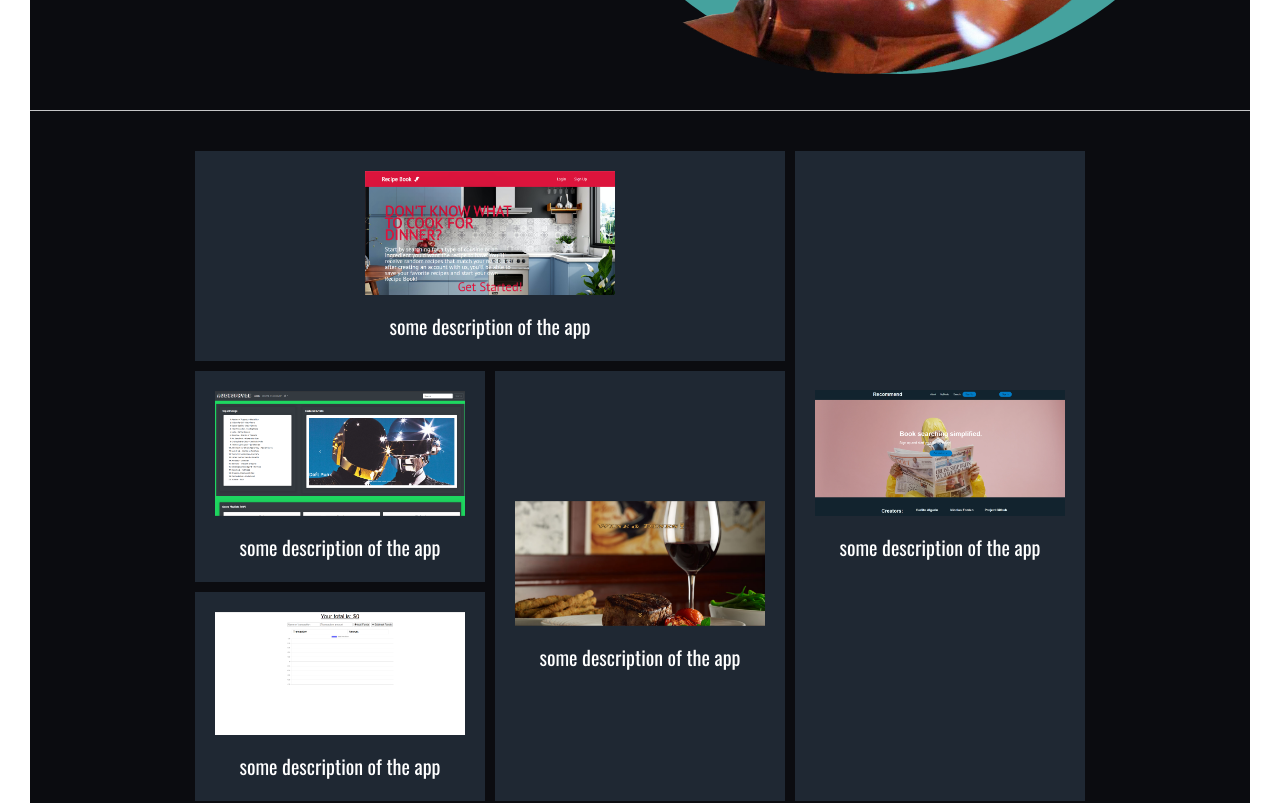
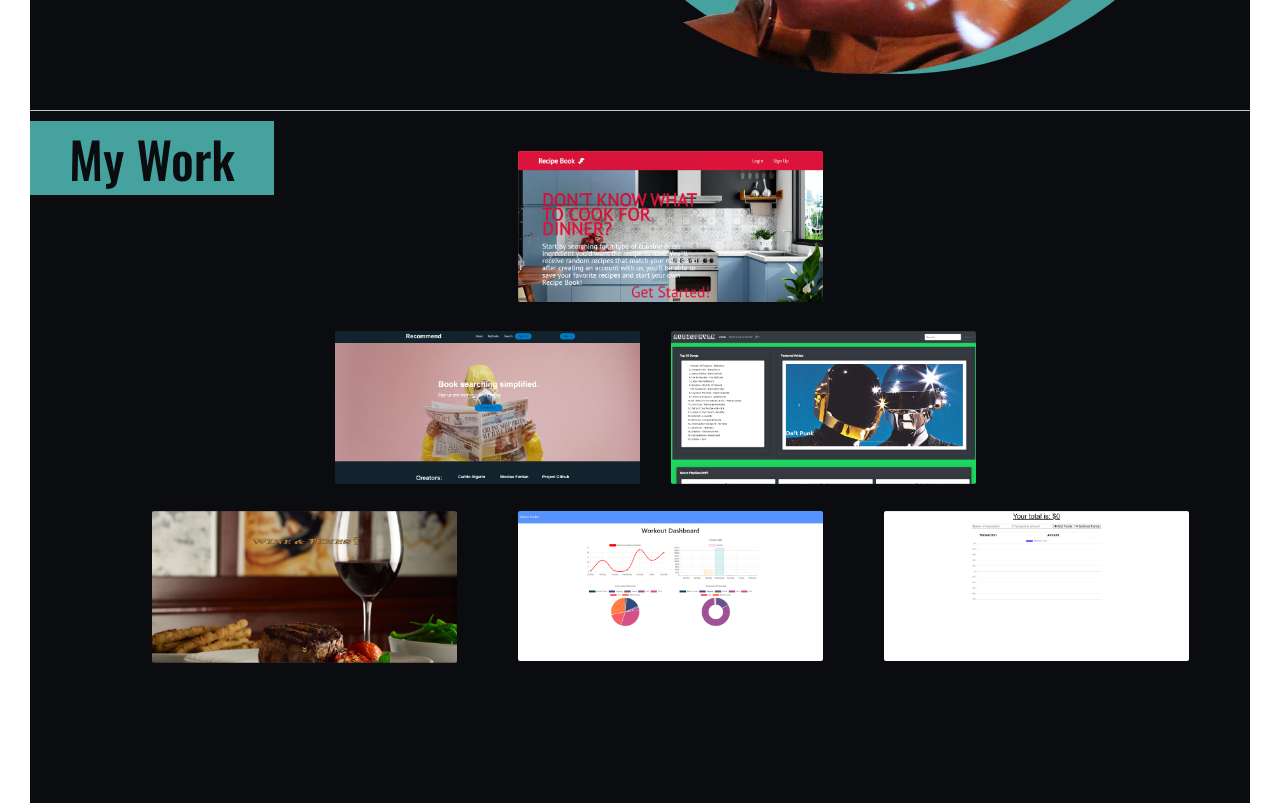
Before and after one commit to Carlito1113/new-portfolio, a React (Create React App) app: page / in a window 1280 px wide. Shown: the part 720-1523 px from the top of the page. Built offline with nearby package versions, Linux system fonts and the light colour scheme.

Commit message:
removed grid code

```diff
--- a/src/components/works/Works.jsx
+++ b/src/components/works/Works.jsx
@@ -9,175 +9,74 @@ import expensetracker from '../../assets/img/expensetracker.png';
 
 export default function Works() {
   return (
-    // <div className="work" id="portfolio">
-    //   <h1 className="work__header">My Work</h1>
-    //     <a
-    //       href="https://recipebook-2096c.web.app/"
-    //       rel="noreferrer"
-    //       target="_blank"
-    //     >
-    //       <img
-    //         src={recipebook}
-    //         alt="recipebook app"
-    //         className="work__image work__image--p1"
-    //       />
-    //     </a>
-    //     <a
-    //       href="https://recom-mend.herokuapp.com"
-    //       rel="noreferrer"
-    //       target="_blank"
-    //     >
-    //       <img
-    //         src={recommend}
-    //         alt="recommend app"
-    //         className="work__image work__image--p2"
-    //       />
-    //     </a>
-    //     <a
-    //       href="https://audiophyle-music-platform.herokuapp.com/"
-    //       rel="noreferrer"
-    //       target="_blank"
-    //     >
-    //       <img
-    //         src={audiophyle}
-    //         alt="audiophyle app"
-    //         className="work__image work__image--p3"
-    //       />
-    //     </a>
-    //     <a
-    //       href="https://andrewrb22.github.io/-.theFederationOfCoders-/"
-    //       rel="noreferrer"
-    //       target="_blank"
-    //     >
-    //       <img
-    //         src={wineanddines}
-    //         alt="wine and dines app"
-    //         className="work__image work__image--p4"
-    //       />
-    //     </a>
-    //     <a
-    //       href="https://infinite-journey-49679.herokuapp.com/"
-    //       rel="noreferrer"
-    //       target="_blank"
-    //     >
-    //       <img
-    //         src={fitnesstracker}
-    //         alt="fitness tracker app"
-    //         className="work__image work__image--p5"
-    //       />
-    //     </a>
-    //     <a
-    //       href="https://damp-falls-85688.herokuapp.com/"
-    //       rel="noreferrer"
-    //       target="_blank"
-    //     >
-    //       <img
-    //         src={expensetracker}
-    //         alt="expense tracker app"
-    //         className="work__image work__image--p6"
-    //       />
-    //     </a>
-    // </div>
-
-    <div className="works" id='portfolio'>
-      <div className="portfolio">
-        <div className="portfolio__project">
-          <div className="portfolio__project--box">
+    <div className="work" id="portfolio">
+      <h1 className="work__header">My Work</h1>
         <a
           href="https://recipebook-2096c.web.app/"
+          rel="noreferrer"
           target="_blank"
-              rel="noreferrer"
         >
           <img
             src={recipebook}
-                alt="recipe app"
-                className="portfolio__project--image"
+            alt="recipebook app"
+            className="work__image work__image--p1"
           />
         </a>
-            <p>some description of the app</p>
-          </div>
-        </div>
-        <div className="portfolio__project">
-          <div className="portfolio__project--box">
         <a
-              href="https://recipebook-2096c.web.app/"
+          href="https://recom-mend.herokuapp.com"
+          rel="noreferrer"
           target="_blank"
-              rel="noreferrer"
         >
           <img
             src={recommend}
-                alt="recipe app"
-                className="portfolio__project--image"
+            alt="recommend app"
+            className="work__image work__image--p2"
           />
         </a>
-            <p>some description of the app</p>
-          </div>
-        </div>
-        <div className="portfolio__project">
-          <div className="portfolio__project--box">
         <a
-              href="https://recipebook-2096c.web.app/"
+          href="https://audiophyle-music-platform.herokuapp.com/"
+          rel="noreferrer"
           target="_blank"
-              rel="noreferrer"
         >
           <img
             src={audiophyle}
-                alt="recipe app"
-                className="portfolio__project--image"
+            alt="audiophyle app"
+            className="work__image work__image--p3"
           />
         </a>
-            <p>some description of the app</p>
-          </div>
-        </div>
-        <div className="portfolio__project">
-          <div className="portfolio__project--box">
         <a
-              href="https://recipebook-2096c.web.app/"
+          href="https://andrewrb22.github.io/-.theFederationOfCoders-/"
+          rel="noreferrer"
           target="_blank"
-              rel="noreferrer"
         >
           <img
             src={wineanddines}
-                alt="recipe app"
-                className="portfolio__project--image"
+            alt="wine and dines app"
+            className="work__image work__image--p4"
           />
         </a>
-            <p>some description of the app</p>
-          </div>
-        </div>
-        <div className="portfolio__project">
-          <div className="portfolio__project--box">
         <a
-              href="https://recipebook-2096c.web.app/"
+          href="https://infinite-journey-49679.herokuapp.com/"
+          rel="noreferrer"
           target="_blank"
-              rel="noreferrer"
         >
           <img
             src={fitnesstracker}
-                alt="recipe app"
-                className="portfolio__project--image"
+            alt="fitness tracker app"
+            className="work__image work__image--p5"
           />
         </a>
-            <p>some description of the app</p>
-          </div>
-        </div>
-        <div className="portfolio__project">
-          <div className="portfolio__project--box">
         <a
-              href="https://recipebook-2096c.web.app/"
+          href="https://damp-falls-85688.herokuapp.com/"
+          rel="noreferrer"
           target="_blank"
-              rel="noreferrer"
         >
           <img
             src={expensetracker}
-                alt="recipe app"
-                className="portfolio__project--image"
+            alt="expense tracker app"
+            className="work__image work__image--p6"
           />
         </a>
-            <p>some description of the app</p>
-          </div>
-        </div>
-      </div>
     </div>
   );
 }
--- a/src/components/works/Works.scss
+++ b/src/components/works/Works.scss
@@ -1,155 +1,89 @@
 @import '../../scss/main.scss';
 
-// .work {
-//   height: 100vh;
-//   background-color: $primary-dark;
-//   border-top: 0.15rem solid $primary-light;
-//   position: relative;
+.work {
+  height: 100vh;
+  background-color: $primary-dark;
+  border-top: 0.15rem solid $primary-light;
+  position: relative;
 
-//   &__header {
-//     color: $primary-dark;
-//     text-align: center;
-//     margin-top: 1rem;
-//     font-size: 5rem;
-//     font-weight: 500;
-//     background-color: $accent-dark;
-//     width: 20%;
-//     display: flex;
-//     justify-content: center;
-//     flex: wrap;
-//   }
+  &__header {
+    color: $primary-dark;
+    text-align: center;
+    margin-top: 1rem;
+    font-size: 5rem;
+    font-weight: 500;
+    background-color: $accent-dark;
+    width: 20%;
+    display: flex;
+    justify-content: center;
+    flex: wrap;
+  }
 
-//   &__image {
-//     width: 25%;
-//     border-radius: 0.2rem;
-//     position: absolute;
-//     z-index: 5;
-//     transition: all 0.2s;
-//     outline-offset: 0.5rem;
-//     cursor: pointer;
+  &__image {
+    width: 25%;
+    border-radius: 0.2rem;
+    position: absolute;
+    z-index: 5;
+    transition: all 0.2s;
+    outline-offset: 0.5rem;
+    cursor: pointer;
 
-//     &--p1 {
-//       left: 40%;
-//       top: 4rem;
-//       z-index: 5;
-//     }
+    &--p1 {
+      left: 40%;
+      top: 4rem;
+      z-index: 5;
+    }
 
-//     &--p2 {
-//       left: 25%;
-//       top: 22rem;
-//       z-index: 10;
-//     }
+    &--p2 {
+      left: 25%;
+      top: 22rem;
+      z-index: 10;
+    }
 
-//     &--p3 {
-//       left: 52.5%;
-//       top: 22rem;
-//       z-index: 3;
-//     }
+    &--p3 {
+      left: 52.5%;
+      top: 22rem;
+      z-index: 3;
+    }
 
-//     &--p4 {
-//       left: 10%;
-//       top: 40rem;
-//       z-index: 20;
-//     }
+    &--p4 {
+      left: 10%;
+      top: 40rem;
+      z-index: 20;
+    }
 
-//     &--p5 {
-//       left: 40%;
-//       top: 40rem;
-//       z-index: 25;
-//     }
+    &--p5 {
+      left: 40%;
+      top: 40rem;
+      z-index: 25;
+    }
 
-//     &--p6 {
-//       left: 70%;
-//       top: 40rem;
-//       z-index: 30;
-//     }
-
-//     &:hover {
-//       outline: 0.5rem solid $accent-dark;
-//       transform: scale(1.05) translateY(-0.5rem);
-//       z-index: 100;
-//     }
-//   }
-
-//   span {
-//     display: block;
-//   }
-// }
-
-.works {
-  // height: 100vh;
-  position: relative;
-  border-top: 0.15rem solid $primary-light;
-  box-sizing: border-box;
-  margin: 0;
-  padding: 0;
-  background: $primary-dark;
-  display: flex;
-  align-self: center;
-  justify-content: center;
-  min-height: 100vh;
-}
-
-.portfolio {
-  position: relative;
-  max-width: 100%;
-  display: grid;
-  grid-template-columns: repeat(auto-fill, minmax(1fr, 1fr));
-  grid-template-rows: minmax(1fr, auto);
-  margin: 4rem;
-  grid-auto-flow: dense;
-  grid-gap: 1rem;
-
-  &__project {
-    background: $primary-medium;
-    padding: 2rem;
-    display: grid;
-    font-size: 2rem;
-    place-items: center;
-    text-align: center;
-    color: #fff;
-    transition: 0.5s;
+    &--p6 {
+      left: 70%;
+      top: 40rem;
+      z-index: 30;
+    }
 
     &:hover {
-      background: $accent-dark;
+      outline: 0.5rem solid $accent-dark;
+      transform: scale(1.05) translateY(-0.5rem);
+      z-index: 100;
     }
+  }
 
-    &--image {
-      position: relative;
-      max-width: 25rem;
-      margin-bottom: 1rem;
-    }
-
-    &:nth-child(1) {
-      grid-column: span  2;
-      grid-row: span  1;
-    }
-
-    &:nth-child(2) {
-      grid-column: span 1;
-      grid-row: span 3;
-    }
-
-    &:nth-child(4) {
-      grid-column: span 1;
-      grid-row: span 2;
-    }
-
-    &:nth-child(5) {
-      grid-column: span 3;
-      grid-row: span 2;
-    }
+  span {
+    display: block;
   }
 }
 
 @include mobile {
-  .portfolio {
-    grid-template-columns: repeat(auto-fill, minmax(50%, 1fr));
-    grid-template-rows: minmax(auto, auto);
+  .work {
 
-    &__project {
-      grid-column: unset !important;
-      grid-row: unset !important;
+    &__image {
+      display: flex;
+      justify-content: center;
+      align-items: center;
+      position: absolute;
     }
   }
 }
```
Lines whose indentation alone changed are shown as unchanged.
